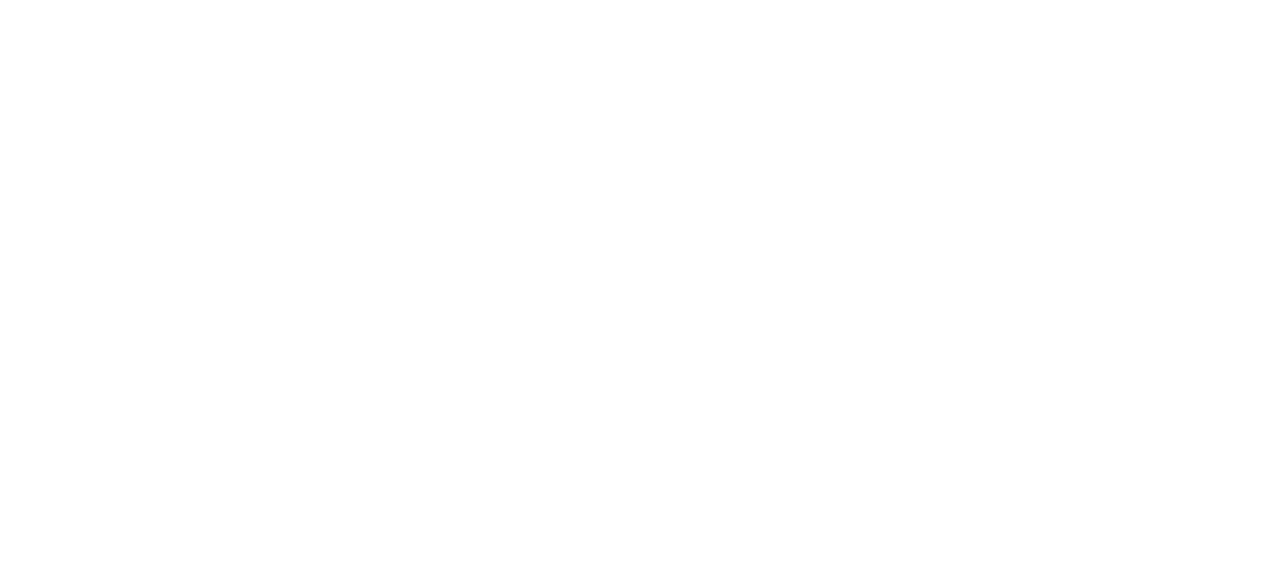
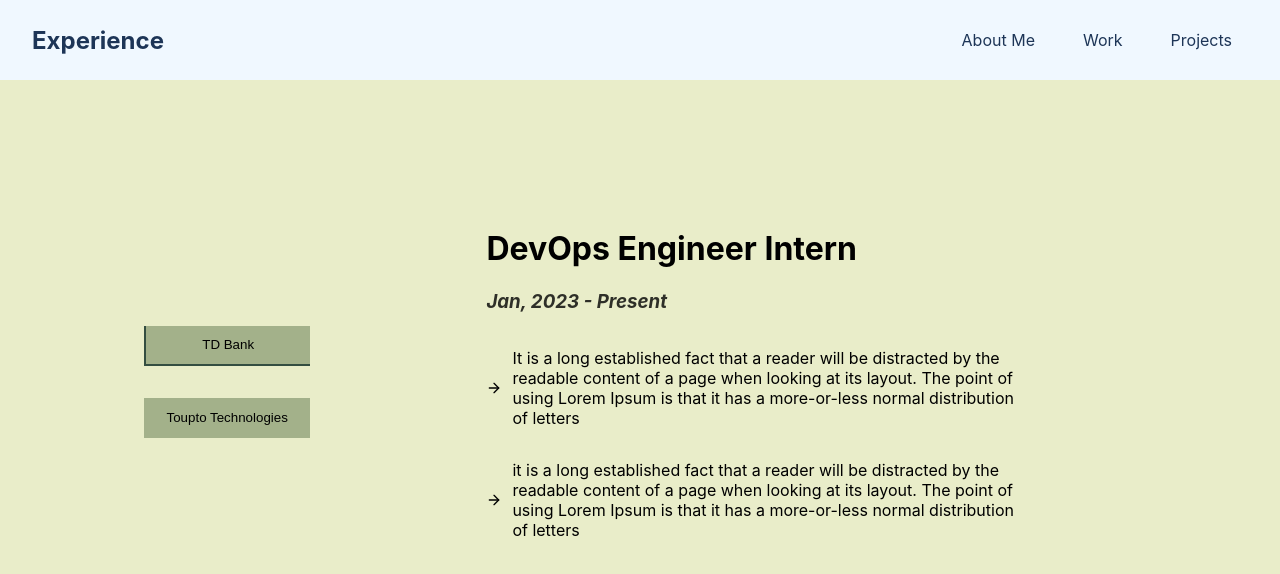
Before and after one commit to Dev-kishan1999/kishan-portfolio, a React (Create React App) app: page /work in a window 1280 px wide. Before the commit this address had no page. Shown: the top 574 px of the page. Built offline with nearby package versions, Linux system fonts and the light colour scheme.

Commit message:
Work page

```diff
--- a/src/App.jsx
+++ b/src/App.jsx
@@ -1,15 +1,17 @@
-import './App.css';
-import { AnimatePresence } from 'framer-motion';
-import {Route, Routes } from 'react-router-dom';
-import Home from './pages/Home';
-import AboutMe from './pages/AboutMe';
+import "./App.css";
+import { AnimatePresence } from "framer-motion";
+import { Route, Routes } from "react-router-dom";
+import Home from "./pages/Home";
+import AboutMe from "./pages/AboutMe";
+import Work from "./pages/Work";
 
 function App() {
   return (
     <AnimatePresence exitBeforeEnter>
       <Routes>
-        <Route  path='/' exact element={<Home />} />
-        <Route  path='/aboutme' exact element={<AboutMe />} />
+        <Route path="/" exact element={<Home />} />
+        <Route path="/aboutme" exact element={<AboutMe />} />
+        <Route path="/work" exact element={<Work />} />
       </Routes>
     </AnimatePresence>
   );
--- a/src/components/Navbar.jsx
+++ b/src/components/Navbar.jsx
@@ -10,7 +10,7 @@ const Navbar = ({ title }) => {
         <Link to="/aboutme" className={styles.navLinks}>
           About Me
         </Link>
-        <Link to="#" className={styles.navLinks}>
+        <Link to="/work" className={styles.navLinks}>
           Work
         </Link>
         <Link to="#" className={styles.navLinks}>
--- /dev/null
+++ b/src/data/exp.json
@@ -0,0 +1,21 @@
+[
+  {
+    "cmp": "TD Bank",
+    "position": "DevOps Engineer Intern",
+    "date": "Jan, 2023 - Present",
+    "duties": [
+      "It is a long established fact that a reader will be distracted by the readable content of a page when looking at its layout. The point of using Lorem Ipsum is that it has a more-or-less normal distribution of letters",
+      "it is a long established fact that a reader will be distracted by the readable content of a page when looking at its layout. The point of using Lorem Ipsum is that it has a more-or-less normal distribution of letters"
+    ]
+  },
+
+  {
+    "cmp": "Toupto Technologies",
+    "position": "Full stack Developer",
+    "date": "Oct, 2020 - Nov, 2021",
+    "duties": [
+      "t is a long established fact that a reader will be distracted by the readable content of a page when looking at its layout. The point of using Lorem Ipsum is that it has a more-or-less normal distribution of letters",
+      "it is a long established fact that a reader will be distracted by the readable content of a page when looking at its layout. The point of using Lorem Ipsum is that it has a more-or-less normal distribution of letters"
+    ]
+  }
+]
--- /dev/null
+++ b/src/pages/Work.jsx
@@ -0,0 +1,47 @@
+import React, { useState } from "react";
+import Navbar from "../components/Navbar";
+import { motion } from "framer-motion";
+import styles from "./work.module.css";
+import exps from "../data/exp.json";
+import { FiArrowRight } from "react-icons/fi";
+
+const Work = () => {
+  const [data, setData] = useState([]);
+  const [val, setVal] = useState(0);
+
+  const { position, date, duties } = exps[val];
+  return (
+    <motion.div className={styles.workWrapper}>
+      <Navbar title="Experience" />
+      <div className={styles.work}>
+        <div className={styles.btnContainer}>
+          {exps.map((exp, index) => {
+            return (
+              <button
+                key={index}
+                className={val === index ? styles.actbtn : styles.btn}
+                onClick={() => setVal(index)}
+              >
+                {exp.cmp}
+              </button>
+            );
+          })}
+        </div>
+        <div className={styles.expDetails}>
+          <h1>{position}</h1>
+          <h3 className={styles.date}>{date}</h3>
+          {duties.map((duty, index) => {
+            return (
+              <div className={styles.duty} key={index}>
+                <FiArrowRight />
+                <p>{duty}</p>
+              </div>
+            );
+          })}
+        </div>
+      </div>
+    </motion.div>
+  );
+};
+
+export default Work;
--- /dev/null
+++ b/src/pages/work.module.css
@@ -0,0 +1,59 @@
+.workWrapper {
+  background-color: #e9edc9;
+  width: 100%;
+  height: 100vh;
+}
+
+.work {
+  /* display: flex;
+  align-content: flex-start;
+  align-items: center; */
+  display: grid;
+  grid-template-columns: 1fr 4fr;
+  align-items: center;
+  gap: 10rem;
+  margin: 8rem 0 0 8rem;
+}
+
+.btnContainer {
+  display: flex;
+  flex-direction: column;
+}
+
+.btn {
+  margin: 1rem;
+  border: none;
+  background-color: #a3b18a;
+  height: 5vh;
+  padding: 8px;
+  cursor: pointer;
+}
+
+.actbtn {
+  margin: 1rem;
+  border: none;
+  background-color: #a3b18a;
+  height: 5vh;
+  padding: 8px;
+  cursor: pointer;
+  border-left: 2px solid #344e41;
+  border-bottom: 2px solid #344e41;
+}
+
+.date {
+  font-style: italic;
+  opacity: 0.8;
+}
+
+.expDetails {
+  width: 60vw;
+}
+
+.duty {
+  display: grid;
+  grid-template-columns: max-content 1fr;
+  gap: 10px;
+  align-items: center;
+  font-size: 1rem;
+  width: 70%;
+}
```
Also changed, not shown: src/data/projects.json (added, +68 -0 lines), src/pages/Home.jsx (+20 -12 lines).
